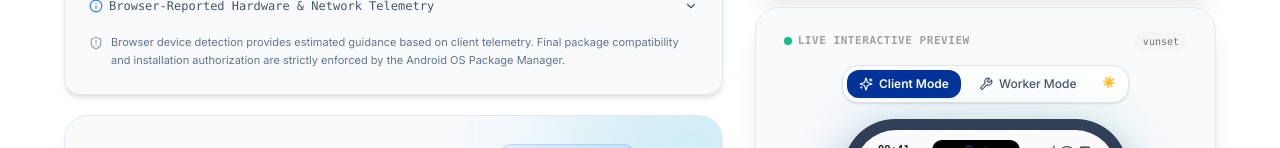
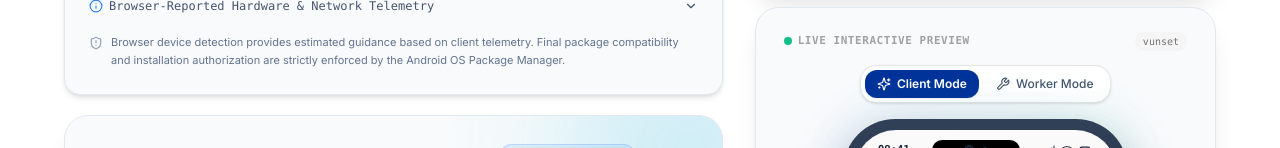
Before and after one commit to Ti838/SKAVIA, a Next.js app in the folder admin-web/: page /download in a window 1280 px wide. Shown: the part 652-800 px from the top of the page. Built offline with nearby package versions, Linux system fonts and the light colour scheme; no server answers.

Commit message:
fix: remove redundant mockup theme button and sync with central theme

```diff
--- a/admin-web/src/features/public-website/SmartphoneDeviceMockup.tsx
+++ b/admin-web/src/features/public-website/SmartphoneDeviceMockup.tsx
@@ -30,7 +30,7 @@ export function SmartphoneDeviceMockup({
   size = 'standard',
 }: SmartphoneDeviceMockupProps) {
   const [activeScreen, setActiveScreen] = useState<'client' | 'worker'>('client');
-  const [phoneDark, setPhoneDark] = useState<boolean>(t.dark);
+  const phoneDark = t.dark;
   const isCompact = size === 'compact';
 
   return (
@@ -67,15 +67,6 @@ export function SmartphoneDeviceMockup({
         >
           <Wrench className="h-3.5 w-3.5" />
           <span>Worker Mode</span>
-        </button>
-
-        <button
-          type="button"
-          onClick={() => setPhoneDark((prev) => !prev)}
-          title="Toggle phone theme preview"
-          className="px-2 py-1.5 rounded-xl text-[11px] font-mono-code text-slate-500 hover:text-slate-900 dark:hover:text-white transition"
-        >
-          {phoneDark ? '🌙' : '☀️'}
         </button>
       </div>
 
--- a/admin-web/src/features/public-website/public-site-data.ts
+++ b/admin-web/src/features/public-website/public-site-data.ts
@@ -83,10 +83,10 @@ export function getPublicThemeTokens(dark: boolean): PublicThemeTokens {
 export const INITIAL_DISTRIBUTION: DistributionInfo = {
   android: {
     published: true,
-    releaseId: 'skavia-v1-0-2-prod',
+    releaseId: 'skavia-v1-0-3-prod',
     apkUrl: '/downloads/skavia-latest.apk',
-    version: '1.0.2',
-    buildNumber: 3,
+    version: '1.0.3',
+    buildNumber: 4,
     minSupportedBuild: 1,
     minSdkVersion: 24,
     fileName: 'skavia-latest.apk',
@@ -94,9 +94,9 @@ export const INITIAL_DISTRIBUTION: DistributionInfo = {
     sha256Checksum: '87eb8abe7fde09a06e32e794d1157a89fb290faef1db2f68003725e2d5a12768',
     signingCertSha256: '9920bf0cfdf2b5dc988be08044709d7936a18d9ef6f272c72b226f95fec1b4a0',
     releaseNotes:
-      'SKAVIA v1.0.2 official release. Full interactive OpenStreetMap with high-resolution satellite tiles, multi-host network connectivity, dual Client & Specialist modes, live geolocation dispatch, 4-digit arrival OTP, and protected escrow settlement.',
+      'SKAVIA v1.0.3 production release. Refined luxury onboarding experience with collision-free dual-track service ecosystem, zero-layout-shift auth screens, real-time OpenStreetMap integration, and multi-host network connectivity.',
     isMandatory: false,
-    publishedAt: '2026-11-21T11:00:00.000Z',
+    publishedAt: '2026-11-21T11:20:00.000Z',
     channel: 'stable',
     distributionMethod: 'Official Universal Signed Production APK',
     armv7Url: '/downloads/skavia-v1.0.0-armeabi-v7a.apk',
```
